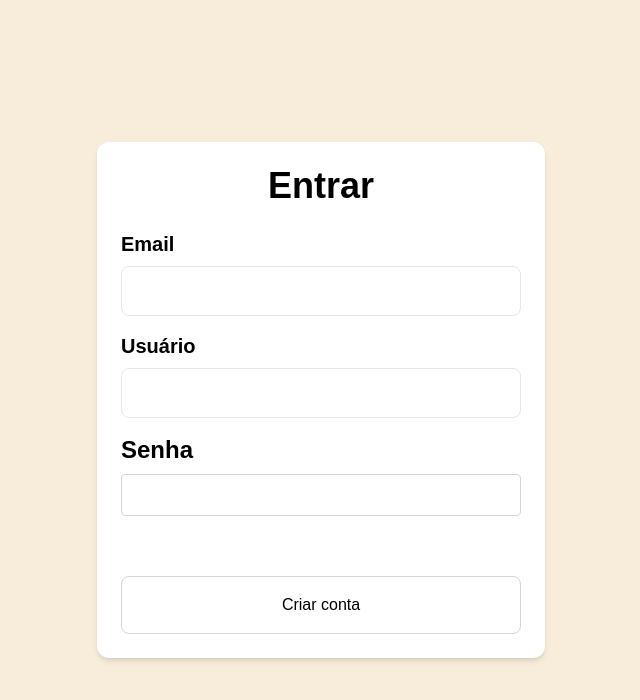
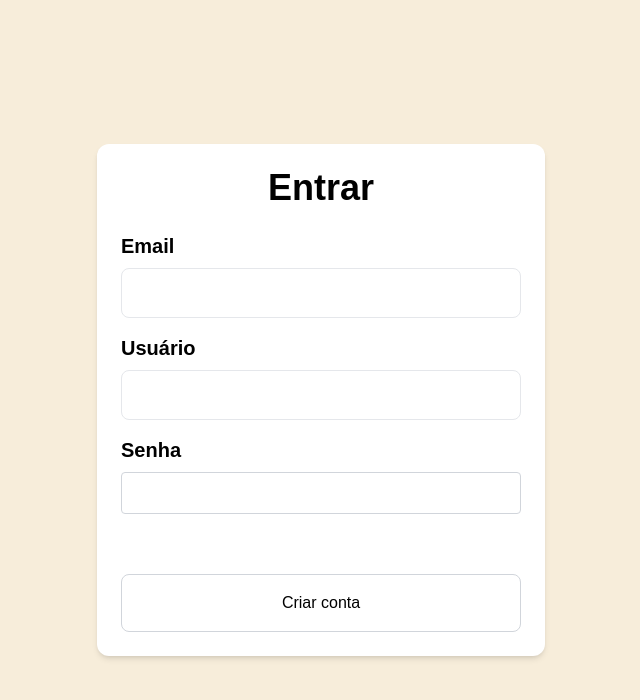
Before and after one commit to IgorGrieder/FlashCards, a Next.js app in the folder client/: page /create-account in a window 1280 px wide. Shown: the top 700 px of the page, without its empty margins (319-959 px from the left). Built offline with nearby package versions, Linux system fonts and the light colour scheme; no server answers.

Commit message:
Fields size changed

```diff
--- a/client/src/app/create-account/page.tsx
+++ b/client/src/app/create-account/page.tsx
@@ -125,7 +125,7 @@ export default function Login() {
 
         {/* Password Field */}
         <div className="mb-6">
-          <label htmlFor="password" className="block text-sm sm:text-2xl font-semibold mb-2">
+          <label htmlFor="password" className="block text-sm sm:text-xl font-semibold mb-2">
             Senha
           </label>
           <input
--- a/client/src/app/home/page.tsx
+++ b/client/src/app/home/page.tsx
@@ -151,7 +151,6 @@ export default function MainUserPage() {
       {/* Edit collection section */}
       {editSectionCollection && (
         <EditCollection
-          editSection={editSection}
           handleCloseEditSection={handleCloseEditSection}
           collection={editSectionCollection}
         ></EditCollection>
```
